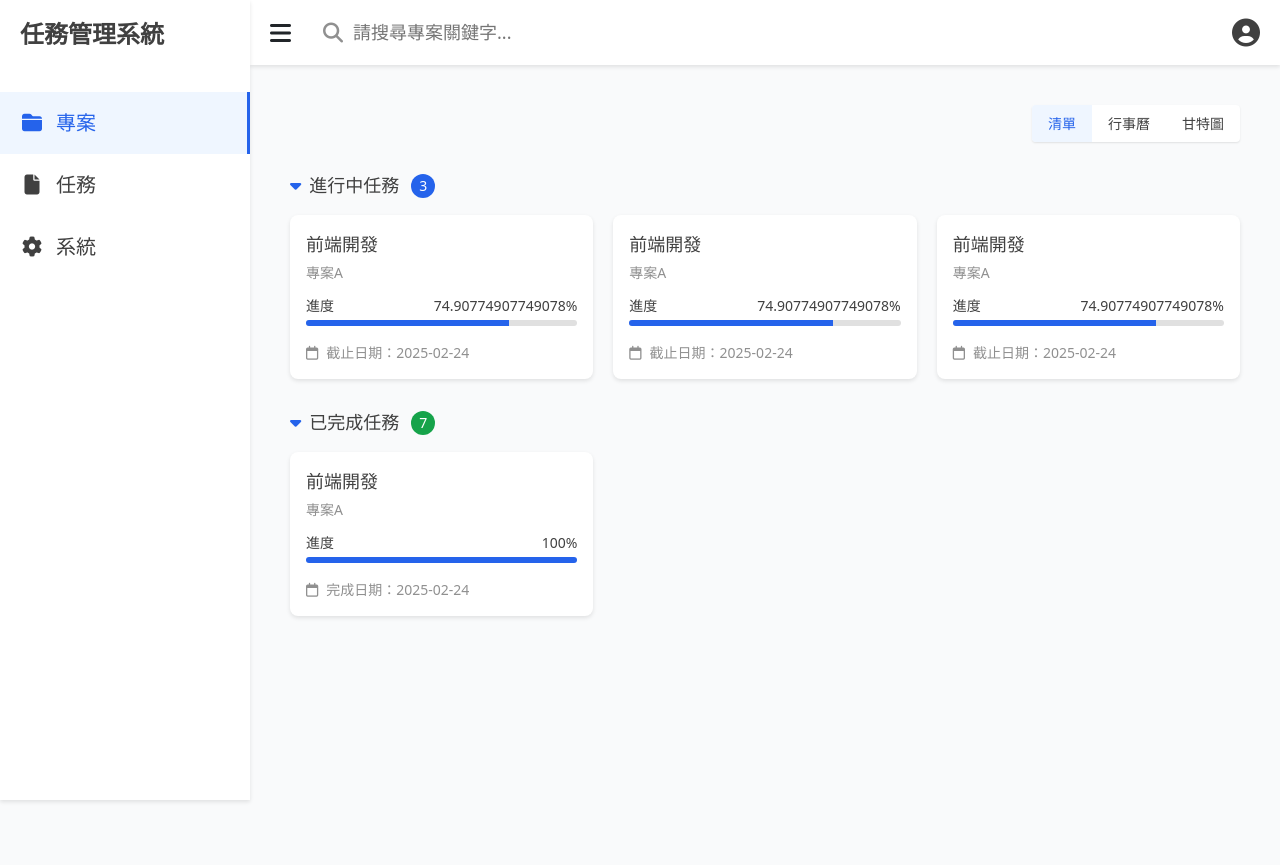
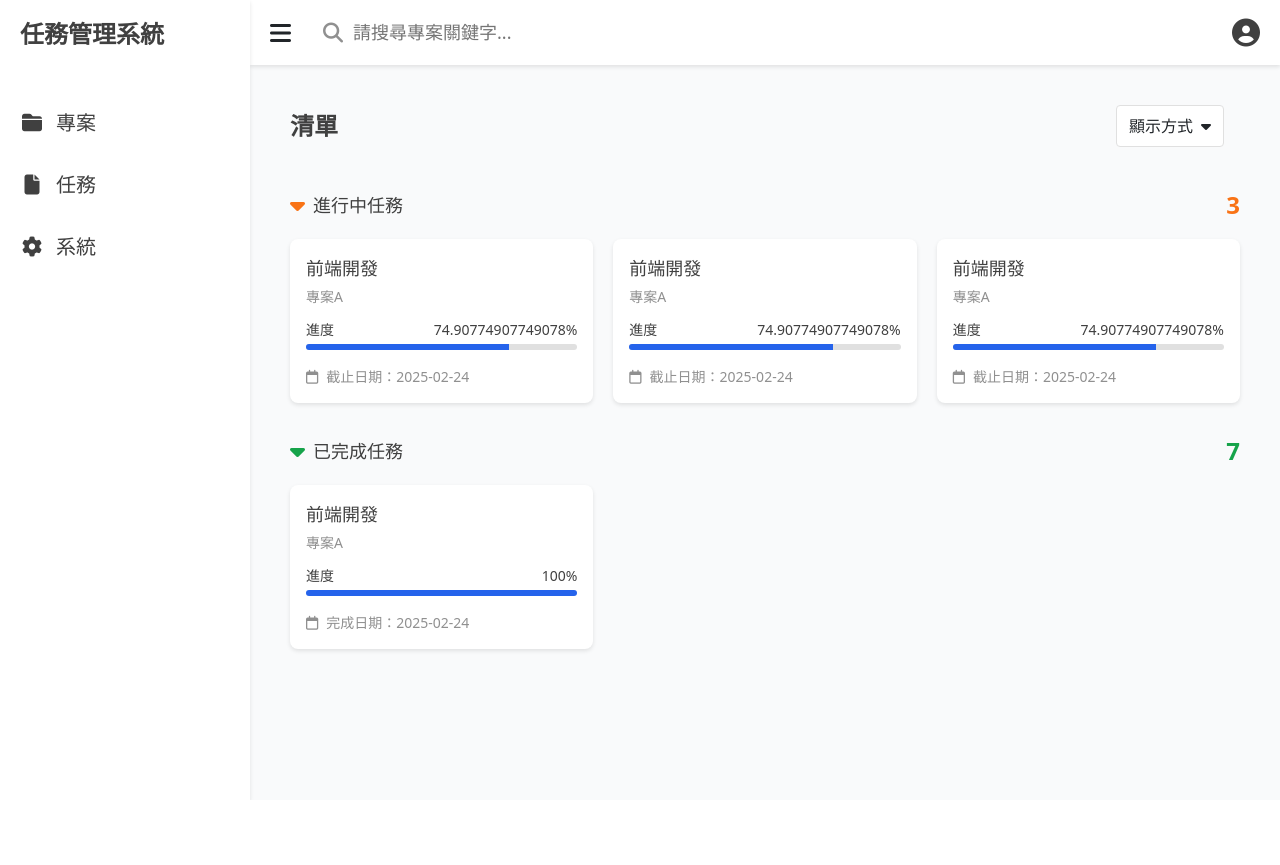
Before and after one commit to ntubclass/project_system, a Django app: template task_manager/templates/task_list.html in a window 1280 px wide. After the commit the page ends 800 px from the top, so only its background shows below. Run offline with Django 3.2, Linux system fonts and the light colour scheme; the template is opened without the code that fills it, so the values that code supplies are empty.

Commit message:
修改 - 專案，任務介面高度 & 新增 - sidebar路由

```diff
--- a/task_manager/assets/css/project.css
+++ b/task_manager/assets/css/project.css
@@ -1,12 +1,12 @@
 .project {
   background-color: var(--light-blue-gray);
+  min-height: calc(100vh - 65px);
 }
 
 .main-content {
   margin-left: 250px; /* 與sidebar寬度相同 */
   padding: 40px;
   transition: margin-left 0.3s ease;
-  min-height: calc(100vh); /* 確保內容區域至少佔滿剩餘的螢幕高度 */
 }
 
 .main-content-full {
--- a/task_manager/assets/css/task_list.css
+++ b/task_manager/assets/css/task_list.css
@@ -1,6 +1,7 @@
 /* 任務頁面的主容器 */
 .task {
   background-color: var(--light-blue-gray);
+  min-height: calc(100vh - 65px);
 }
 
 /* 主內容區 - 確保與 project.css 完全一致 */
@@ -8,7 +9,6 @@
   margin-left: 250px; /* 與sidebar寬度相同 */
   padding: 40px;
   transition: margin-left 0.3s ease;
-  min-height: calc(100vh); /* 確保內容區域至少佔滿剩餘的螢幕高度 */
 }
 
 /* 以下選擇器合併：當側邊欄隱藏時主內容區滿寬顯示 */
@@ -20,34 +20,38 @@ main.content .task .main-content-full {
   margin-left: 0;
 }
 
-/* 視圖切換 */
-.view-controls {
+.title-bar {
   display: flex;
-  justify-content: flex-end;
-  margin-bottom: 30px;
+  justify-content: space-between;
+  align-items: center;
+  margin-bottom: 40px;
 }
 
-.view-buttons {
-  display: flex;
-  background-color: var(--white);
-  border-radius: 4px;
-  overflow: hidden;
-  box-shadow: 0 1px 2px rgba(0, 0, 0, 0.1);
-}
-
-.view-btn {
-  padding: 8px 16px;
-  background: none;
-  border: none;
-  cursor: pointer;
-  font-size: var(--font-size-14);
+.title {
+  font-size: var(--font-size-24);
+  font-weight: bolder;
   color: var(--dark-gray);
 }
 
-.view-btn.active {
-  background-color: var(--light-blue);
-  color: var(--dark-blue);
-  font-weight: 500;
+.actions {
+  display: flex;
+  align-items: center;
+}
+
+.sort-dropdown {
+  display: flex;
+  align-items: center;
+  justify-content: space-between;
+  margin-right: 16px;
+  background-color: var(--white);
+  padding: 8px 12px;
+  border-radius: 4px;
+  border: 1px solid #e0e0e0;
+  cursor: pointer;
+}
+
+.dropdown-icon {
+  margin-left: 8px;
 }
 
 /* 任務組 */
@@ -58,6 +62,7 @@ main.content .task .main-content-full {
 .section-header {
   display: flex;
   align-items: center;
+  justify-content: space-between;
   margin-bottom: 16px;
   cursor: pointer;
 }
@@ -72,20 +77,13 @@ main.content .task .main-content-full {
 
 .section-icon {
   margin-right: 8px;
-  color: var(--dark-blue);
+  font-size: var(--font-size-24);
 }
 
 .task-count {
+  font-weight: bolder;
   margin-left: 12px;
-  background-color: var(--dark-blue);
-  color: white;
-  border-radius: 50%;
-  width: 24px;
-  height: 24px;
-  display: flex;
-  align-items: center;
-  justify-content: center;
-  font-size: var(--font-size-14);
+  font-size: var(--font-size-24);
 }
 
 /* 任務卡片列表 - 與 project 頁面網格一致 */
@@ -155,9 +153,12 @@ main.content .task .main-content-full {
 }
 
 /* 完成任務的計數器 */
-.completed-count {
-  color: var(--white);
-  background-color: var(--dark-green);
+.continue {
+  color: var(--orange);
+}
+
+.completed {
+  color: var(--dark-green);
 }
 
 /* 響應式設計 - 與 project 頁面保持一致 */
--- a/task_manager/assets/js/layout.js
+++ b/task_manager/assets/js/layout.js
@@ -40,4 +40,16 @@ document.addEventListener("DOMContentLoaded", function () {
   } else {
     console.warn('Menu toggle, sidebar, or header elements not found');
   }
+
+  // 處理側邊欄項目的點擊事件
+  const sidebarItems = document.querySelectorAll('.sidebar-item');
+
+  // 根據當前頁面URL設置活動項目
+  const currentPath = window.location.pathname;
+  sidebarItems.forEach(item => {
+    const href = item.getAttribute('href');
+    if (href && currentPath.includes(href.replace('/', ''))) {
+      item.classList.add('active');
+    }
+  });
 });
--- a/task_manager/templates/base.html
+++ b/task_manager/templates/base.html
@@ -7,9 +7,9 @@
   <title>{% block title %}project_system{% endblock %}</title>
   <link rel="shortcut icon" href="{% static 'favicon.ico' %}">
   <link rel="stylesheet" href="{% static 'css/base/reset.css' %}">
-  <link rel="stylesheet" href="{% static 'css/base/variables.css' %}">
   <link rel="stylesheet" href="{% static 'css/base/bootstrap.min.css' %}">
   <link rel="stylesheet" href="{% static 'css/base/font-awesome.css' %}">
+  <link rel="stylesheet" href="{% static 'css/base/variables.css' %}">
   <link rel="stylesheet" href="{% static 'css/layout/header.css' %}">
   <link rel="stylesheet" href="{% static 'css/layout/sidebar.css' %}">
   <link rel="stylesheet" href="{% static 'css/components/alert.css' %}">
--- a/task_manager/templates/layout/sidebar.html
+++ b/task_manager/templates/layout/sidebar.html
@@ -1,16 +1,16 @@
 <div class="sidebar" id="sidebar">
     <h1 class="sidebar-title">任務管理系統</h1>
 
-  <div class="sidebar-item active">
+    <a href="{% url 'project' %}" class="sidebar-item {% if request.resolver_match.url_name == 'project' %}active{% endif %}">
         <i class="sidebar-item-icon fa-solid fa-folder-closed"></i>
         <div>專案</div>
-  </div>
-  <div class="sidebar-item">
+    </a>
+    <a href="{% url 'task_list' %}" class="sidebar-item {% if request.resolver_match.url_name == 'task_list' %}active{% endif %}">
         <i class="sidebar-item-icon fa-solid fa-file"></i>
         <div>任務</div>
-  </div>
-  <div class="sidebar-item">
+    </a>
+    <a href="#" class="sidebar-item {% if request.resolver_match.url_name == 'settings' %}active{% endif %}">
         <i class="sidebar-item-icon fa-solid fa-gear"></i>
         <div>系統</div>
+    </a>
 </div>
-</div>
--- a/task_manager/templates/task_list.html
+++ b/task_manager/templates/task_list.html
@@ -8,12 +8,18 @@
 <div class="task">
     <!-- Main Content -->
     <div class="main-content" id="mainContent">
-        <!-- 視圖切換按鈕 -->
-        <div class="view-controls">
-            <div class="view-buttons">
-                <button class="view-btn active">清單</button>
-                <button class="view-btn">行事曆</button>
-                <button class="view-btn">甘特圖</button>
+        <div class="title-bar">
+            <div class="title">清單</div>
+            <div class="actions">
+                <div class="sort-dropdown">
+                    顯示方式
+                    <i class="dropdown-icon fa-solid fa-caret-down"></i>
+                    <select style="display:none;">
+                        <option value="recent">清單</option>
+                        <option value="name">行事曆</option>
+                        <option value="progress">甘特圖</option>
+                    </select>
+                </div>
             </div>
         </div>
 
@@ -21,10 +27,10 @@
         <div class="task-section">
             <div class="section-header">
                 <div class="section-title">
-                    <i class="section-icon fas fa-caret-down"></i>
+                    <i class="section-icon continue fas fa-caret-down"></i>
                     進行中任務
                 </div>
-                <div class="task-count">3</div>
+                <div class="task-count continue">3</div>
             </div>
 
             <div class="task-cards">
@@ -91,10 +97,10 @@
         <div class="task-section">
             <div class="section-header">
                 <div class="section-title">
-                    <i class="section-icon fas fa-caret-down"></i>
+                    <i class="section-icon completed fas fa-caret-down"></i>
                     已完成任務
                 </div>
-                <div class="task-count completed-count">7</div>
+                <div class="task-count completed">7</div>
             </div>
 
             <div class="task-cards">
```
Lines whose indentation alone changed are shown as unchanged.
